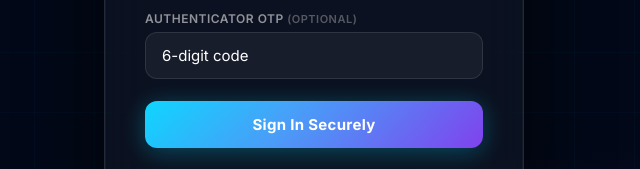
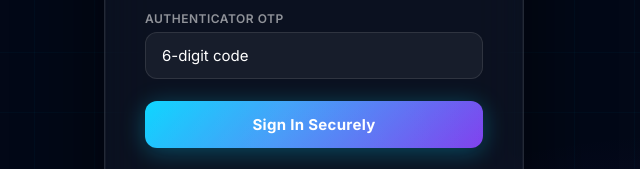
Before and after one commit to viswanath36/blockchain-cloud-storage, a website: page client/login.html in a window 1280 px wide. Shown: the part 428-597 px from the top of the page, 326-966 px from the left. Drawn offline with Linux system fonts and the light colour scheme.

Commit message:
update dashboard

```diff
--- a/client/login.html
+++ b/client/login.html
@@ -88,9 +88,6 @@ canvas{position:fixed;top:0;left:0;width:100%;height:100%;z-index:0;pointer-even
   box-shadow:0 0 0 3px rgba(0,212,255,0.1);
 }
 
-/* OTP optional */
-.otp-note{font-size:11px;color:rgba(255,255,255,0.3);margin-top:2px;}
-
 /* BUTTON */
 .btn-submit{
   width:100%;padding:14px;margin-top:8px;border:none;cursor:pointer;
@@ -168,7 +165,7 @@ canvas{position:fixed;top:0;left:0;width:100%;height:100%;z-index:0;pointer-even
         <input type="password" id="password" placeholder="••••••••••" required>
       </div>
       <div class="field">
-        <label>Authenticator OTP <span class="otp-note">(optional)</span></label>
+        <label>Authenticator OTP <span class="otp-note"></span></label>
         <input type="text" id="otp" placeholder="6-digit code" maxlength="6">
       </div>
       <button class="btn-submit" type="submit">Sign In Securely</button>
```
